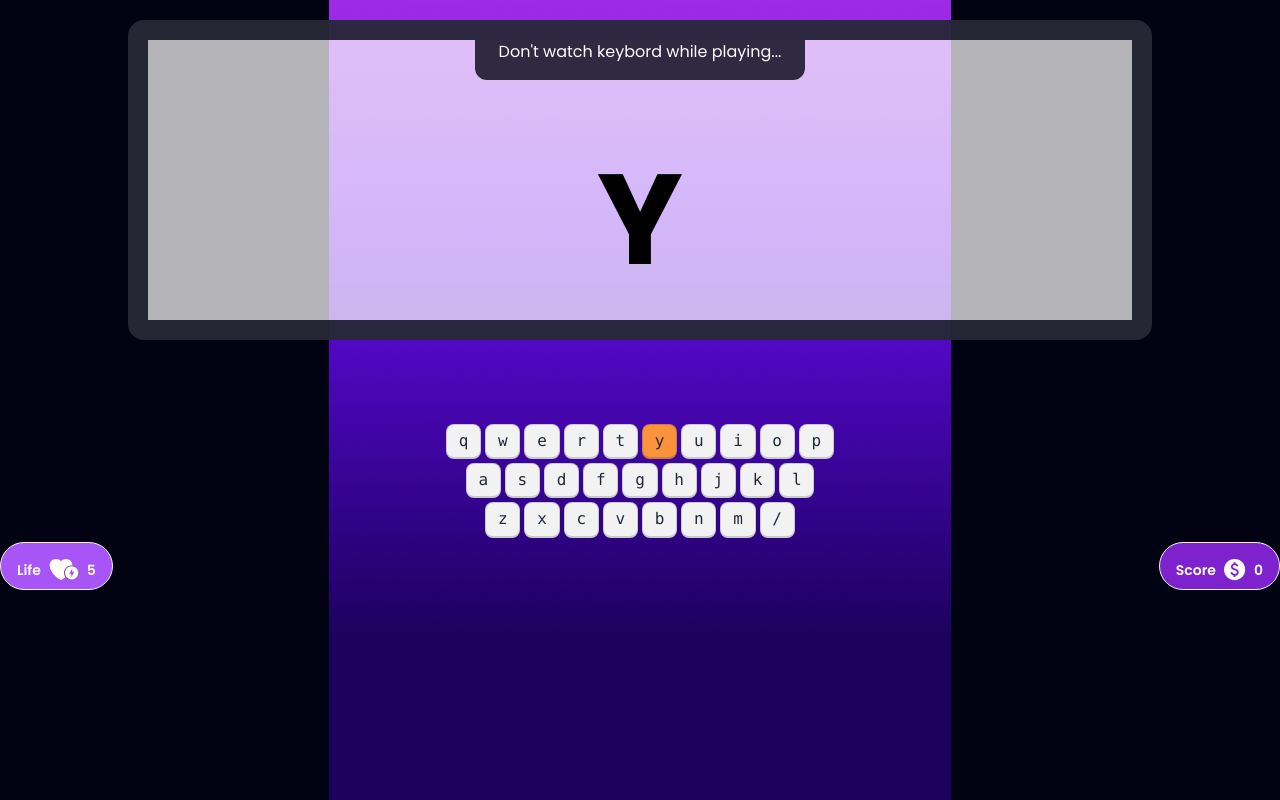
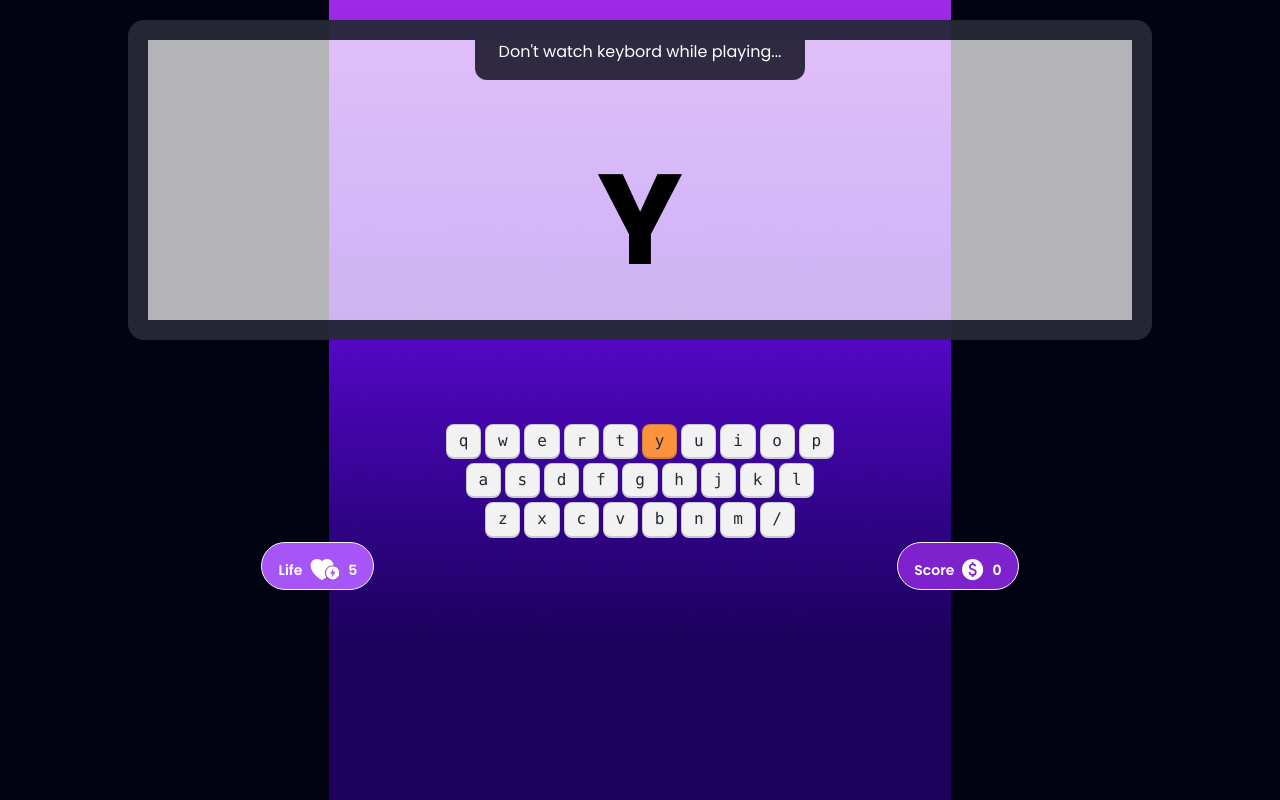
Before and after one commit to sumon1918006/typing-test, a plain HTML site: page index.html in a window 1280 px wide. Both pictures are taken after a click on the button "Play Now". Drawn offline with nearby package versions, Linux system fonts and the light colour scheme.

Commit message:
space around

```diff
--- a/index.html
+++ b/index.html
@@ -81,7 +81,7 @@
 
       </div>
 
-      <div class="flex justify-between w-3/3">
+      <div class="flex justify-around w-3/3">
 <!-- display life  -->
          <button class="btn rounded-full bg-purple-500 text-white p-4">
             Life
```
